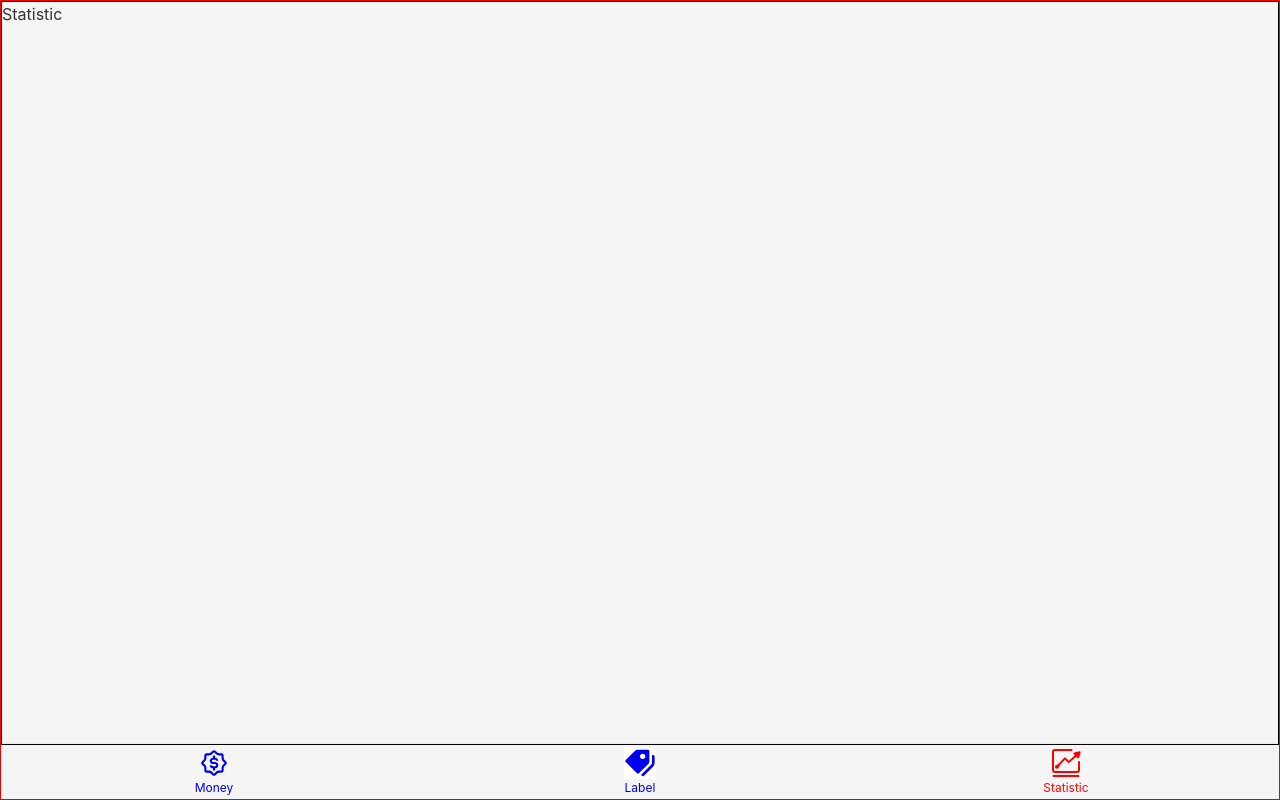
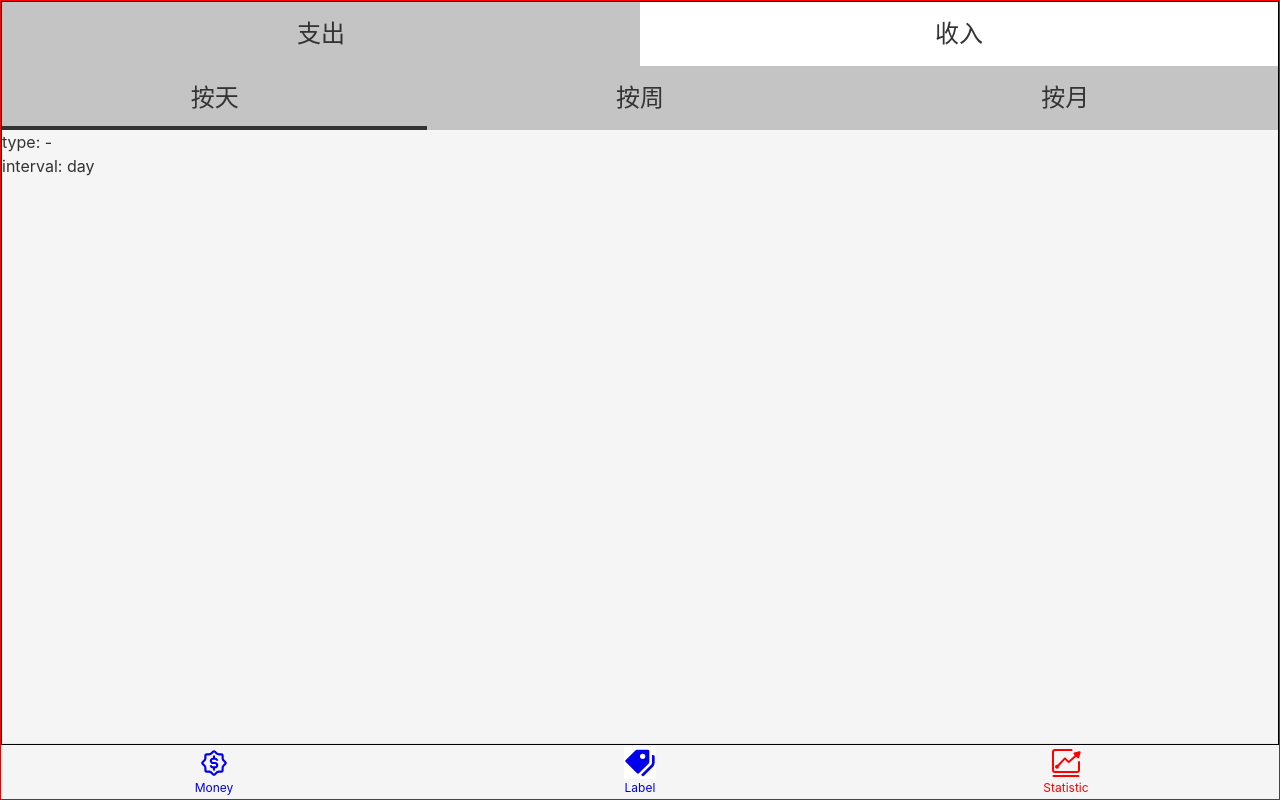
Before and after one commit to Lu9709/Vue-Bookkeeping, a Vue app: page /#/Statistic in a window 1280 px wide. Built offline with nearby package versions, Linux system fonts and the light colour scheme.

Commit message:
抽离Tab.vue 在Statistic内调用

```diff
--- a/src/components/Money/Types.vue
+++ b/src/components/Money/Types.vue
@@ -1,8 +1,12 @@
 <template>
   <div>
     <ul class="types">
-      <li :class="value === '-' && 'selected'" @click="selectType('-')">支出</li>
-      <li :class="value === '+' && 'selected'" @click="selectType('+')">收入</li>
+      <li :class="{[classPrefix+'-item']: classPrefix, selected: value==='-'}"
+          @click="selectType('-')">支出
+      </li>
+      <li :class="{[classPrefix+'-item']: classPrefix, selected: value==='+'}"
+          @click="selectType('+')">收入
+      </li>
     </ul>
   </div>
 </template>
@@ -12,14 +16,16 @@
 import {Component, Prop} from 'vue-property-decorator';
 
 @Component
+export default class Types extends Vue {
 
-export default class Types extends Vue {
- @Prop() readonly value!: string
+  @Prop(String) readonly value!: string;
+  @Prop(String) classPrefix?: string;
+
   selectType(type: string) {
     if (type !== '-' && type !== '+') {
       throw new Error('This Type is unknown');
     }
-    this.$emit('update:value',type)
+    this.$emit('update:value', type);
   }
 }
 </script>
--- /dev/null
+++ b/src/components/Tabs.vue
@@ -0,0 +1,57 @@
+<template>
+  <ul class="tabs">
+    <li v-for="item in dataSource" :key="item.value"
+        :class="liClass(item)" @click="select(item)">{{item.text}}
+    </li>
+  </ul>
+</template>
+
+<script lang="ts">
+import Vue from 'vue';
+import {Component, Prop} from 'vue-property-decorator';
+type DataSourceItem = { text: string; value: string }
+@Component
+export default class Tabs extends Vue {
+  @Prop({required: true, type: Array})
+  dataSource!: DataSourceItem[];
+  @Prop(String)
+  readonly value!: string;
+  @Prop(String)
+  classPrefix?: string;
+  liClass(item: DataSourceItem) {
+    return {
+      [this.classPrefix + '-tabs-item']: this.classPrefix,
+      selected: item.value === this.value
+    };
+  }
+  select(item: DataSourceItem) {
+    this.$emit('update:value', item.value);
+  }
+}
+</script>
+
+<style lang="scss" scoped>
+.tabs {
+  background: #C4C4C4;
+  display: flex;
+  text-align: center;
+  font-size: 24px;
+  > li {
+    width: 50%;
+    height: 64px;
+    display: flex;
+    justify-content: center;
+    align-items: center;
+    position: relative;
+    &.selected::after {
+      content: '';
+      position: absolute;
+      bottom: 0;
+      left: 0;
+      width: 100%;
+      height: 4px;
+      background: #333;
+    }
+  }
+}
+</style>
--- a/src/views/Statistic.vue
+++ b/src/views/Statistic.vue
@@ -1,13 +1,50 @@
 <template>
   <div>
     <Layout>
-      <p>Statistic</p>
+      <Tabs class-prefix="type" :data-source="typeList" :value.sync="type"/>
+      <Tabs class-prefix="interval" :data-source="intervalList" :value.sync="interval"/>
+      <div>
+        type: {{ type }}
+        <br/>
+        interval: {{ interval }}
+      </div>
     </Layout>
   </div>
 </template>
 
 <script lang="ts">
-export default {
-  name: "Statistic"
-};
+import Vue from 'vue';
+import Tabs from '@/components/Tabs.vue';
+import Types from '@/components/Money/Types.vue';
+import {Component} from 'vue-property-decorator';
+
+@Component({
+  components: {Tabs, Types}
+})
+export default class Statistic extends Vue {
+  type = '-';
+  interval = 'day';
+  typeList = [
+    {text: "支出", value: "-"},
+    {text: "收入", value: "+"}
+  ];
+  intervalList = [
+    {text: "按天", value: "day"},
+    {text: "按周", value: "week"},
+    {text: "按月", value: "month"},
+  ];
+}
 </script>
+<style scoped lang="scss">
+::v-deep .type-tabs-item {
+  background: white;
+
+  &.selected {
+    background: #C4C4C4;
+
+    &::after {
+      display: none;
+    }
+  }
+}
+</style>
```
